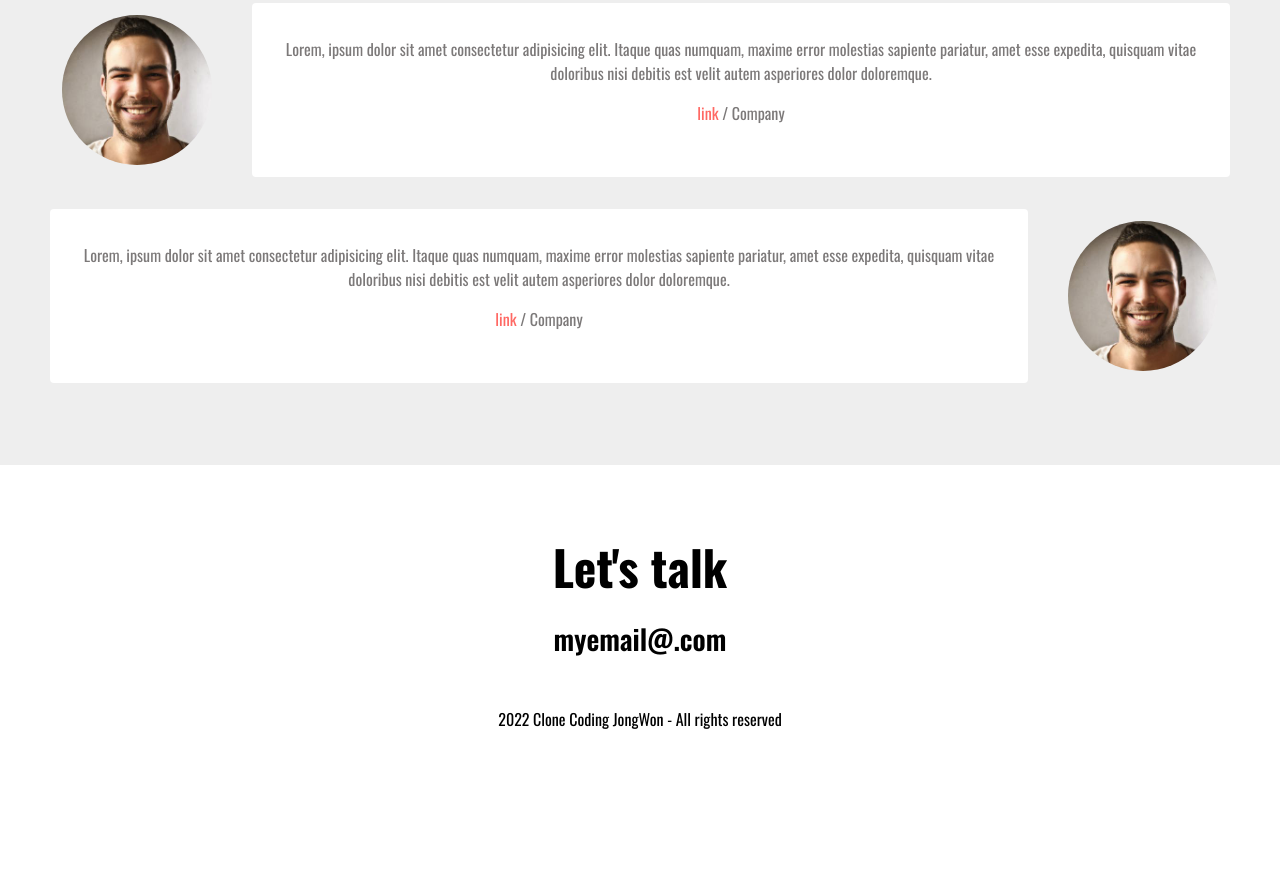
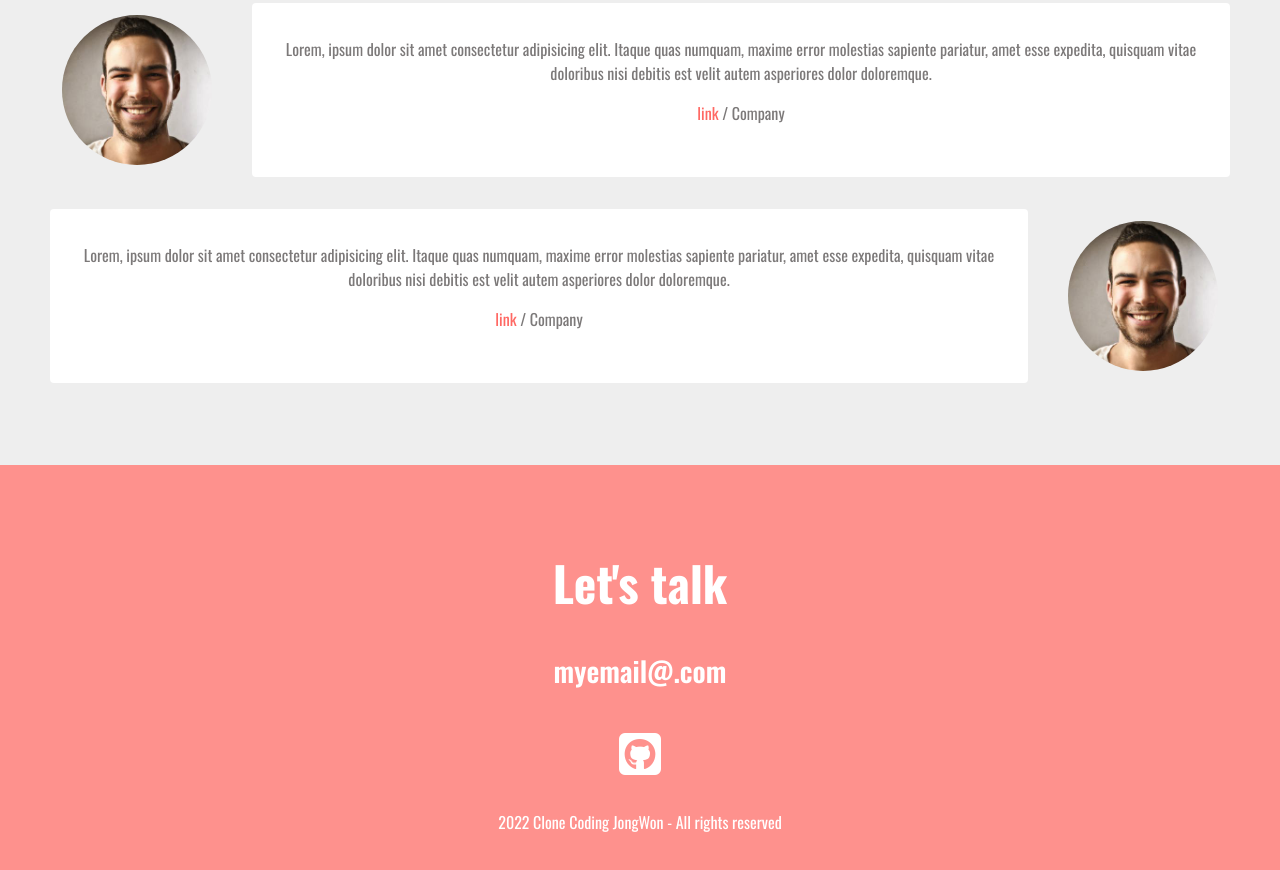
Before and after one commit to Eugeeun/Portfolio, a plain HTML site: page index.html in a window 1280 px wide. Shown: the part 3330-4200 px from the top of the page. Before the commit the page ends 4127 px from the top, so only its background shows below. Drawn offline with nearby package versions, Linux system fonts and the light colour scheme.

Commit message:
CSS contact

```diff
--- a/style.css
+++ b/style.css
@@ -418,3 +418,32 @@ h3 {
 .testimonial__speech-bubble a {
   color: var(--color-dark-pink);
 }
+
+/* Contact */
+#contact {
+  background-color: var(--color-pink);
+}
+
+.contact__title,
+.contact__email,
+.contact__rights {
+  color: var(--color-white);
+}
+
+.contact__title {
+  margin: 32px 0;
+}
+
+.contact__links {
+  font-size: var(--font-large);
+  margin: 24px 0;
+}
+
+.contact__links i {
+  transition: all var(--animaiton-duration) ease;
+}
+
+.contact__links i:hover {
+  transform: scale(1.08);
+  color: var(--color-transparent-black);
+}
```
